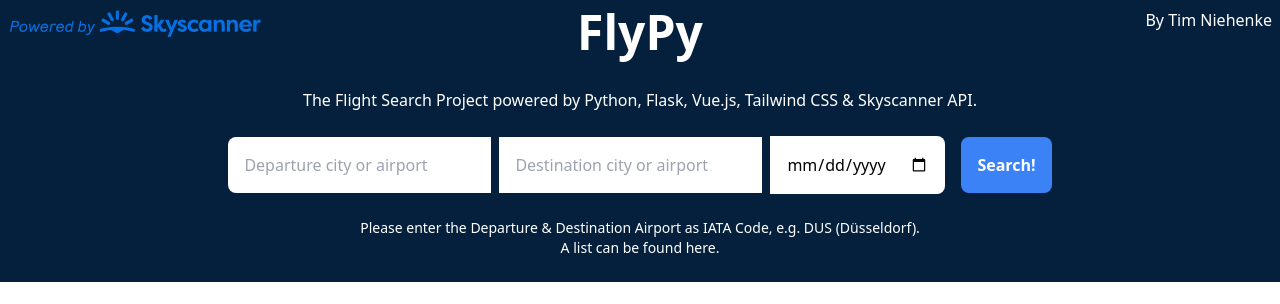
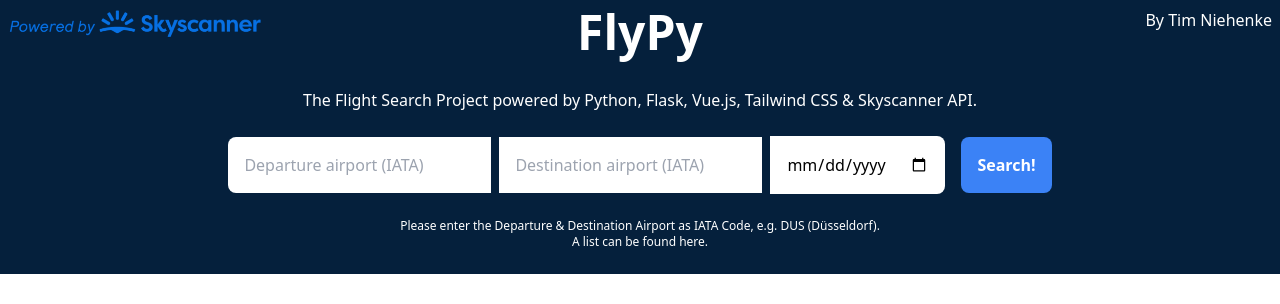
Before and after one commit to timniehenke/flypy, a Vue app in the folder client/: page /search in a window 1280 px wide. Shown: the top 304 px of the page. Built offline with nearby package versions, Linux system fonts and the light colour scheme; grey boxes are pictures that could not be loaded.

Commit message:
Input placeholder & IATA line size update

```diff
--- a/client/src/components/SearchBox.vue
+++ b/client/src/components/SearchBox.vue
@@ -11,14 +11,14 @@
             <br>
             <div class="text-center">
                 <form>
-                    <input type="text" v-model="flightSearchForm.departure" placeholder="Departure city or airport" class="rounded-l-lg px-4 py-4">
-                    <input type="text" v-model="flightSearchForm.destination" class="px-4 py-4 ml-2" placeholder="Destination city or airport">
+                    <input type="text" v-model="flightSearchForm.departure" placeholder="Departure airport (IATA)" class="rounded-l-lg px-4 py-4">
+                    <input type="text" v-model="flightSearchForm.destination" class="px-4 py-4 ml-2" placeholder="Destination airport (IATA)">
                     <input type="date" v-model="flightSearchForm.departureDate" class="rounded-r-lg px-4 py-4 ml-2" placeholder="Departure date">
                     <button type="button" class="bg-blue-500 hover:bg-blue-700 text-white font-bold py-4 px-4 rounded-lg ml-4" @click="handleSearchSubmit(); getResults(); toggleBodyContent();">Search!</button>
                 </form>
             </div>
             <br>
-            <p class="text-center text-sm text-white">Please enter the Departure & Destination Airport as IATA Code, e.g. DUS (Düsseldorf). <br> A list can be found <a href="https://www.iata.org/en/publications/directories/code-search/" target="_blank">here</a>. </p>
+            <p class="text-center text-xs text-white">Please enter the Departure & Destination Airport as IATA Code, e.g. DUS (Düsseldorf). <br> A list can be found <a href="https://www.iata.org/en/publications/directories/code-search/" target="_blank">here</a>. </p>
             <br>
         </div>
 
```
